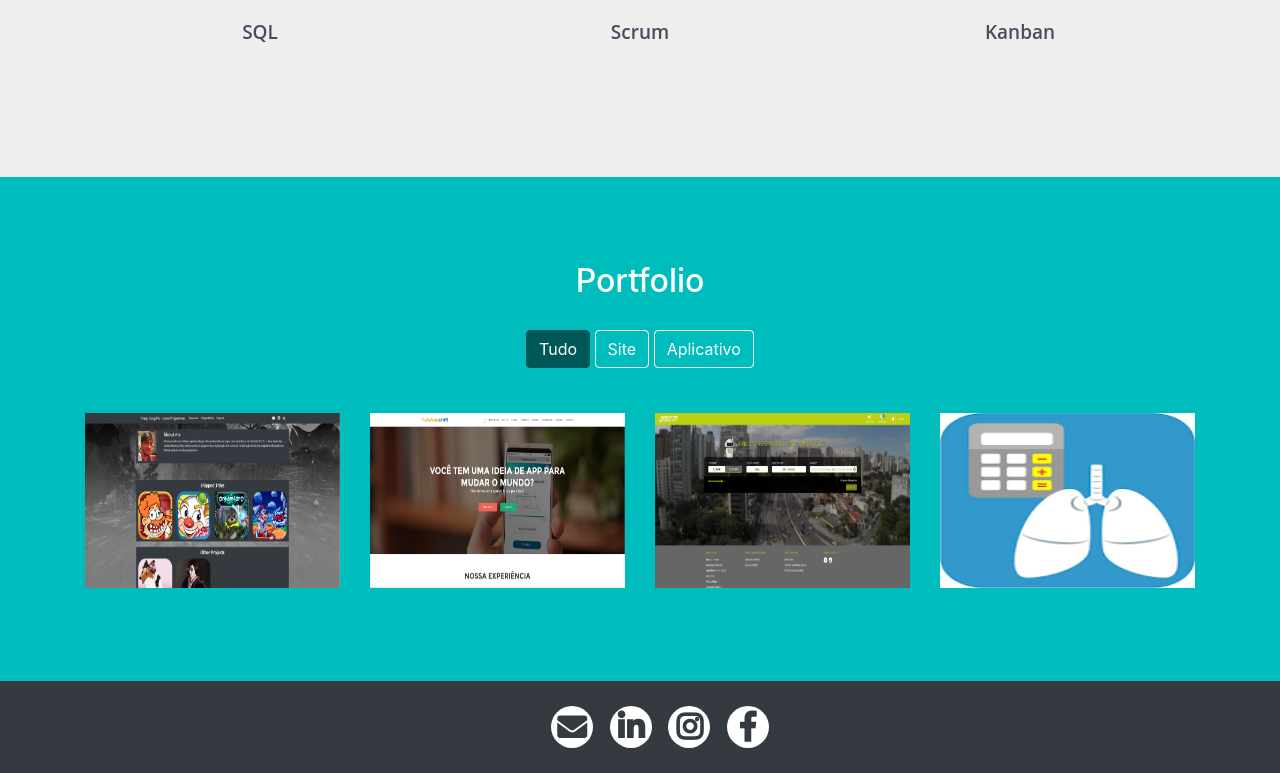
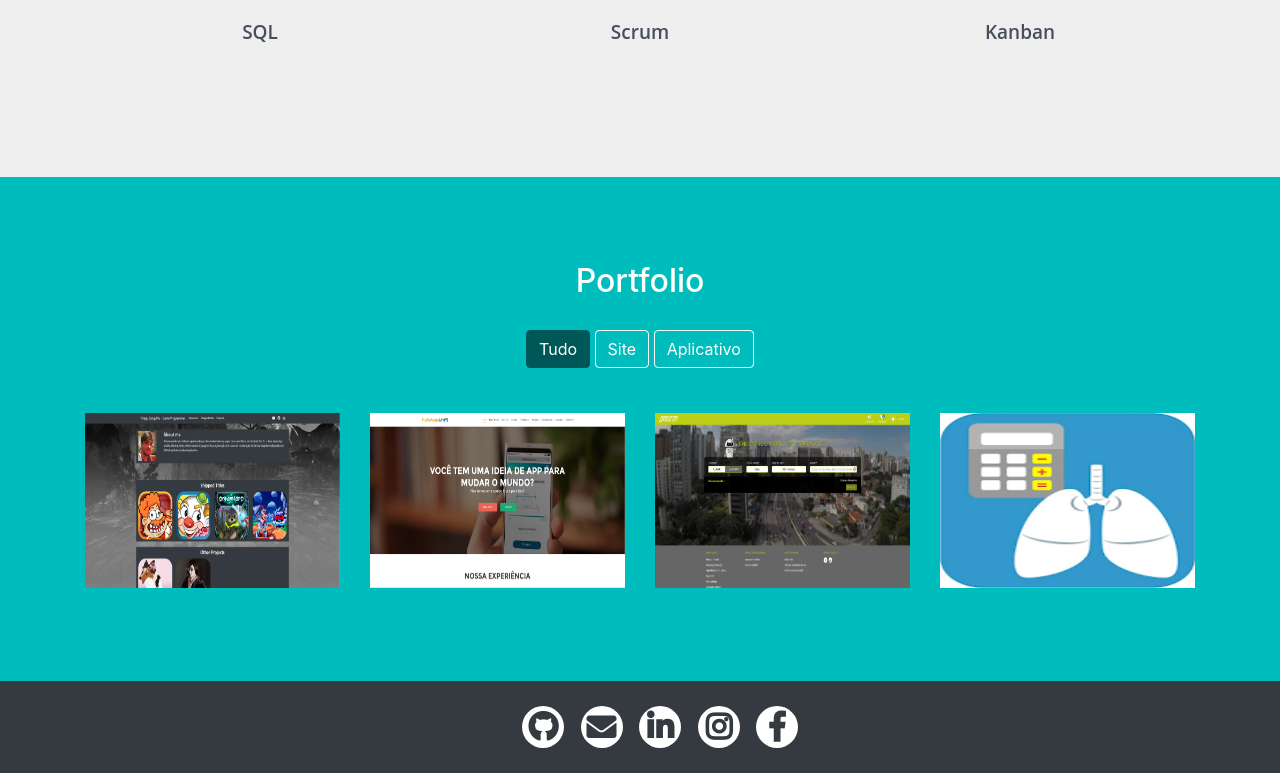
Before and after one commit to BiancaArantes28/BiancaArantes28.github.io, a plain HTML site: page index.html in a window 1280 px wide. Shown: the part 4367-5140 px from the top of the page. Drawn offline with nearby package versions, Linux system fonts and the light colour scheme.

Commit message:
Acrescentando github

```diff
--- a/index.html
+++ b/index.html
@@ -324,6 +324,7 @@
     </section>-->
     <footer>
             <ul>
+                <li><a href="https://github.com/BiancaArantes28" target="_blank"><i class="fab fa-github"></i></a></li>
                 <li><a href="mailto:biancaarantes28@gmail.com"><i class="fas fa-envelope"></i></a></li>
                 <li><a href="https://www.linkedin.com/in/bianca-arantes-dos-santos-919744121/" target="_blank"><i class="fab fa-linkedin-in"></i></a></li>
                 <li><a href="https://www.instagram.com/biancaarantesjiu/" target="_blank"><i class="fab fa-instagram"></i></a></li>
```
